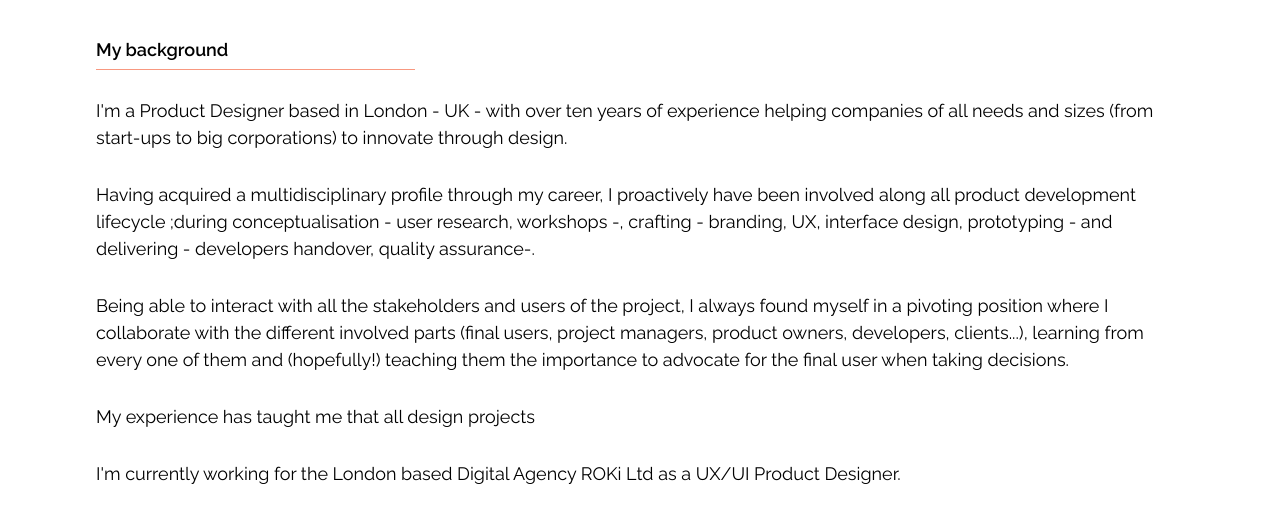
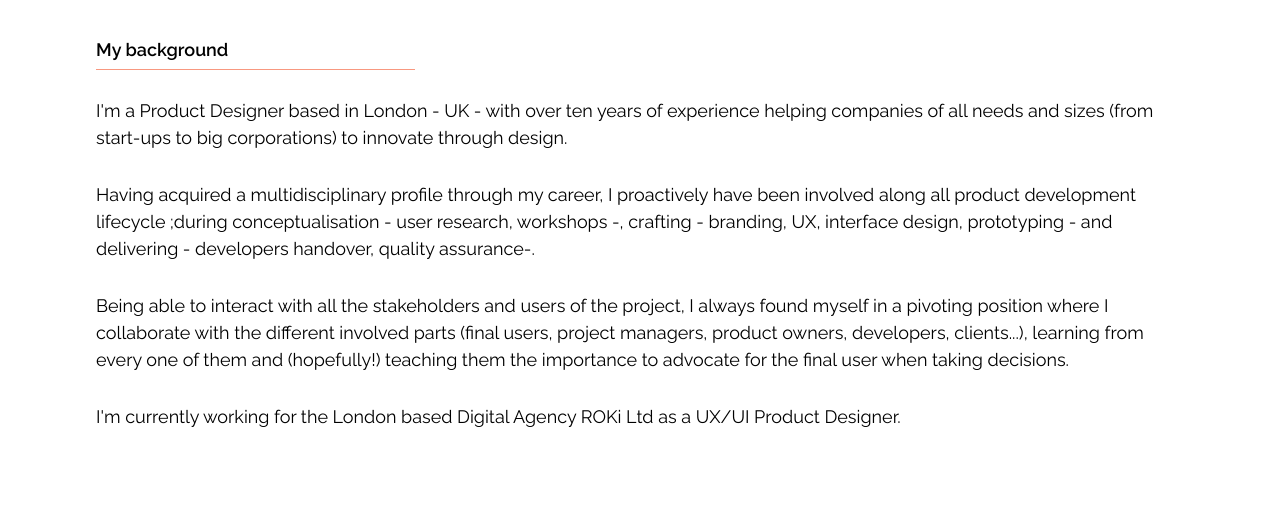
Before and after one commit to webDevT/portfolio, a website: page app/about.html in a window 1280 px wide. Shown: the part 245-769 px from the top of the page. Drawn offline with nearby package versions, Linux system fonts and the light colour scheme.

Commit message:
Update about.html

```diff
--- a/app/about.html
+++ b/app/about.html
@@ -63,10 +63,6 @@ Having acquired a multidisciplinary profile through my career, I proactively hav
 
 			<p>
 Being able to interact with all the stakeholders and users of the project, I always found myself in a pivoting position where I collaborate with the different involved parts (final users, project managers, product owners, developers, clients...), learning from every one of them and (hopefully!) teaching them the importance to advocate for the final user when taking decisions.
-			</p>
-
-			<p>
-My experience has taught me that all design projects
 			</p>
 
 			<p>
```
